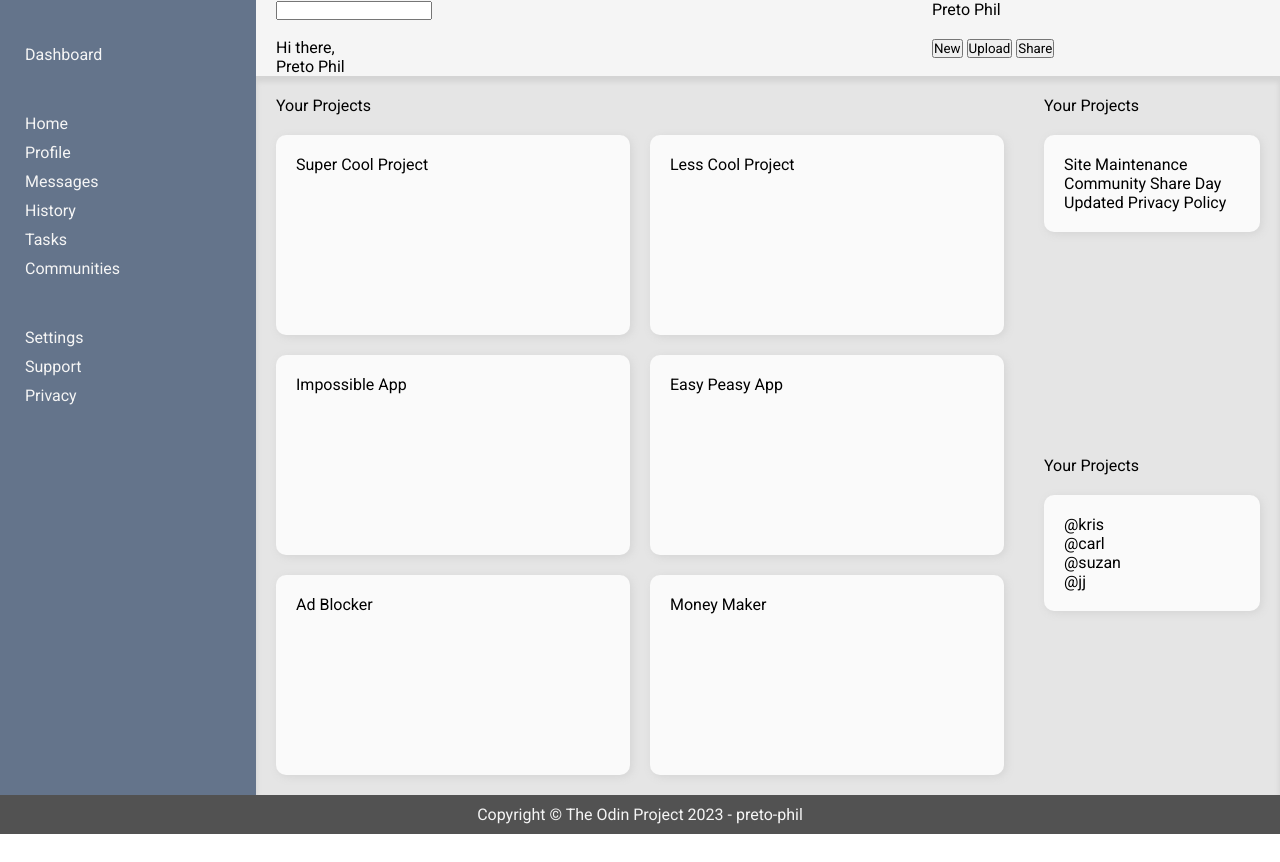
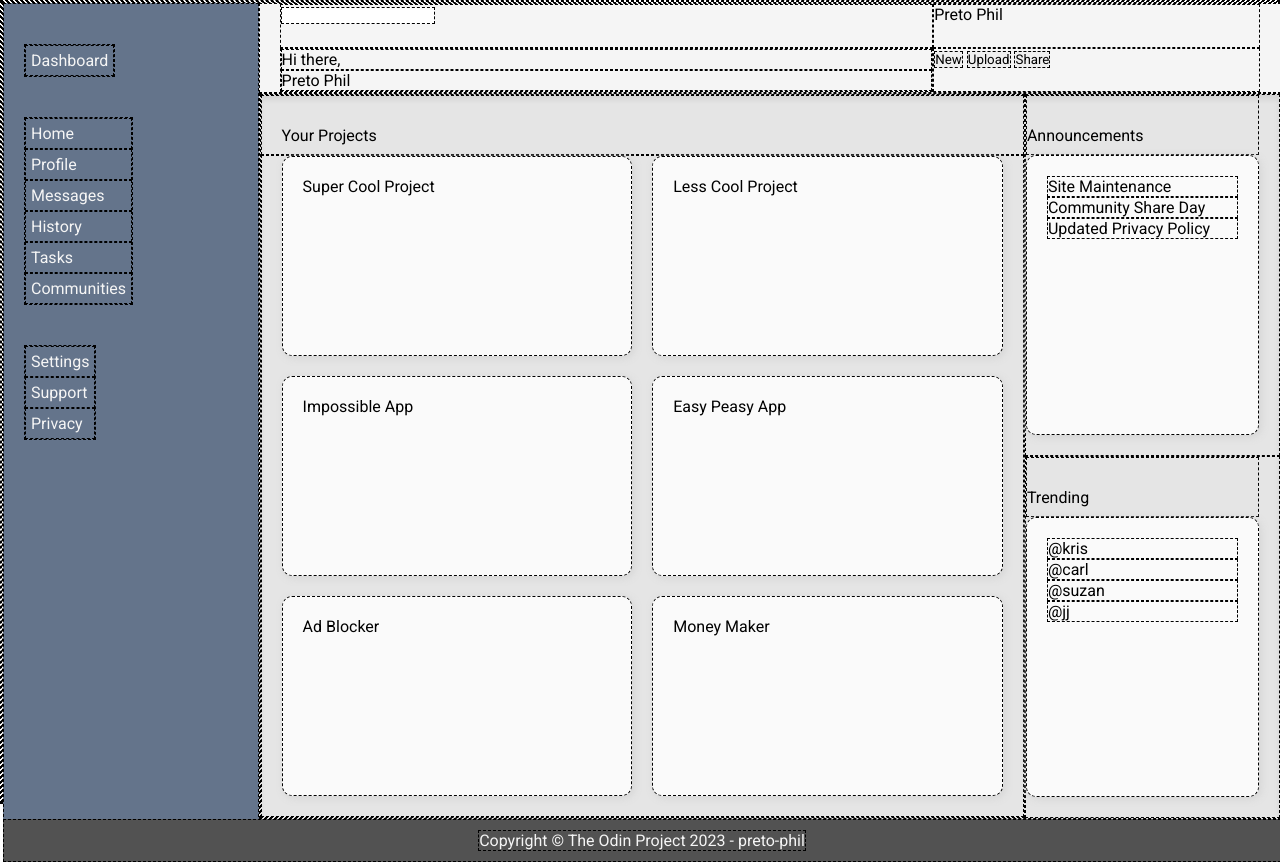
Before and after one commit to preto-phil/Admin-Dashboard, a plain HTML site: page Version-1/index.html in a window 1280 px wide. Before the commit the page ends 834 px from the top, so only its background shows below. Drawn offline with Linux system fonts and the light colour scheme.

Commit message:
Changed layout and spacing in content section - wholesale

```diff
--- a/Version-1/index.html
+++ b/Version-1/index.html
@@ -63,7 +63,7 @@
                 </div>
             </div>
             <div class="announcements">
-                <div class="title tit-ann">Your Projects</div>
+                <div class="title">Announcements</div>
                 <div class="ann-cards">
                     <div class="a-item">Site Maintenance</div>
                     <div class="a-item">Community Share Day</div>
@@ -71,7 +71,7 @@
                 </div>
             </div>
             <div class="trending">
-                <div class="title tit-trend">Your Projects</div>
+                <div class="title">Trending</div>
                 <div class="trend-cards">
                     <div class="t-item">@kris</div>
                     <div class="t-item">@carl</div>
--- a/Version-1/style.css
+++ b/Version-1/style.css
@@ -5,6 +5,7 @@
     box-sizing: border-box;
     padding: 0;
     margin: 0;
+    border: 1px dashed black;
 }
 
 /* General Styling */
@@ -52,6 +53,9 @@
 }
 
 
+
+
+
 /* Sidebar */
 
 .sidebar {
@@ -87,6 +91,8 @@
 
 
 
+
+
 /* Content Section */
 
 .content {
@@ -109,18 +115,18 @@
     padding: 20px;
 }
 
+
+
 /* Project Section */
 
 .projects {
     grid-area: 1 / 1 / 3 / 2;
-
-    padding: 20px;
-
-    /* height: 100%; */
+    display: grid;
+    grid-template-rows: 60px 1fr;
 }
 
-.title {
-    margin-bottom: 20px;
+.projects > .title {
+    padding: 30px 20px 10px 20px;
 }
 
 .pro-cards {
@@ -128,37 +134,63 @@
     grid-template-rows: repeat(3, minmax(200px, 1fr));
     grid-template-columns: repeat(2, minmax(250px, 1fr));
     gap: 20px;
-    /* height: 60%; */
+
+    padding: 0 20px 20px 20px;
 }
 
 .c-item {
     box-shadow: 2px 2px 8px #d4d4d4;
 }
 
+
+
 /* Announcement Section */
 
 .announcements {
     grid-area: 1 / 2 / 2 / 3;
+    display: grid;
+    grid-template-rows: 60px 1fr;
+
+    padding: 0 20px 20px 0;
+}
+
+.announcements > .title {
+    padding: 30px 0 10px;
+}
+
+.ann-cards{
+    box-shadow: 2px 2px 8px #d4d4d4;
+
     padding: 20px;
-
 }
 
 
-.ann-cards{
-    box-shadow: 2px 2px 8px #d4d4d4;
-}
+
+/* Trending Section */
 
 .trending {
     grid-area: 2 / 2 / 3 / 3;
-    padding: 20px;
+    display: grid;
+    grid-template-rows: 60px 1fr;
 
+    padding: 0 20px 20px 0;
+}
+
+.trending > .title {
+    padding: 30px 0 10px;
 }
 
 .trend-cards {
     background-color: #fafafa;
     border-radius: 10px;
     box-shadow: 2px 2px 8px #d4d4d4;
+
+    padding: 20px;
 }
+
+
+
+
 
 /* Footer */
 
```
